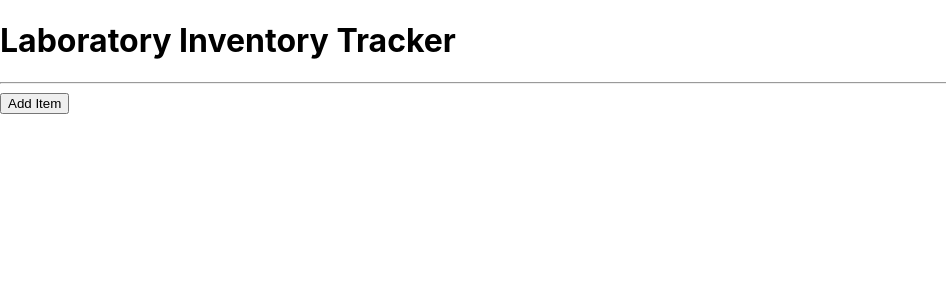
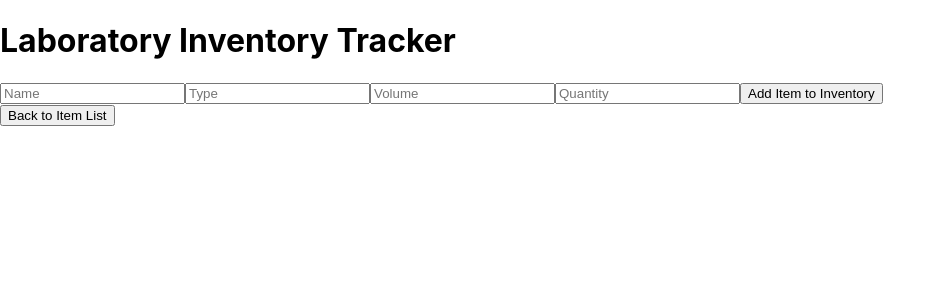
Before and after one commit to joncheng-dev/inventory-tracker, a React (Create React App) app: page / in a window 1280 px wide. Both pictures are taken after a click on the button "Add Item". Shown: the top 300 px of the page, without its empty margins (0-946 px from the left). Built offline with nearby package versions, Linux system fonts and the light colour scheme.

Commit message:
allows adding new item; item list displays correctly

```diff
--- a/src/components/ItemControl.js
+++ b/src/components/ItemControl.js
@@ -1,5 +1,6 @@
 import React from "react";
 import ItemList from "./ItemList";
+import NewItemForm from "./NewItemForm";
 
 class ItemControl extends React.Component {
   constructor(props) {
@@ -14,11 +15,21 @@ class ItemControl extends React.Component {
     this.setState((prevState) => ({ formVisibleToUser: !prevState.formVisibleToUser }));
   };
 
+  handleAddingNewItemToList = (itemToAdd) => {
+    const modifiedItemList = this.state.mainItemList.concat(itemToAdd);
+    this.setState({ mainItemList: modifiedItemList, formVisibleToUser: false });
+  };
+
   render() {
     let currentlyVisibleState = null;
     let buttonText = null;
-    currentlyVisibleState = <ItemList itemList={this.state.mainItemList} />;
-    buttonText = "Add Item";
+    if (this.state.formVisibleToUser) {
+      currentlyVisibleState = <NewItemForm onNewItemCreation={this.handleAddingNewItemToList} />;
+      buttonText = "Back to Item List";
+    } else {
+      currentlyVisibleState = <ItemList itemList={this.state.mainItemList} />;
+      buttonText = "Add Item";
+    }
 
     return (
       <React.Fragment>
--- a/src/components/NewItemForm.js
+++ b/src/components/NewItemForm.js
@@ -18,7 +18,7 @@ function NewItemForm(props) {
     <React.Fragment>
       <form onSubmit={handleNewItemFormSubmission}>
         <input type="text" name="name" placeholder="Name" />
-        <input type="text" name="type" placeholder="Type of Glassware" />
+        <input type="text" name="type" placeholder="Type" />
         <input type="number" name="volume" placeholder="Volume" />
         <input type="number" name="quantity" placeholder="Quantity" />
         <button type="submit">Add Item to Inventory</button>
```
